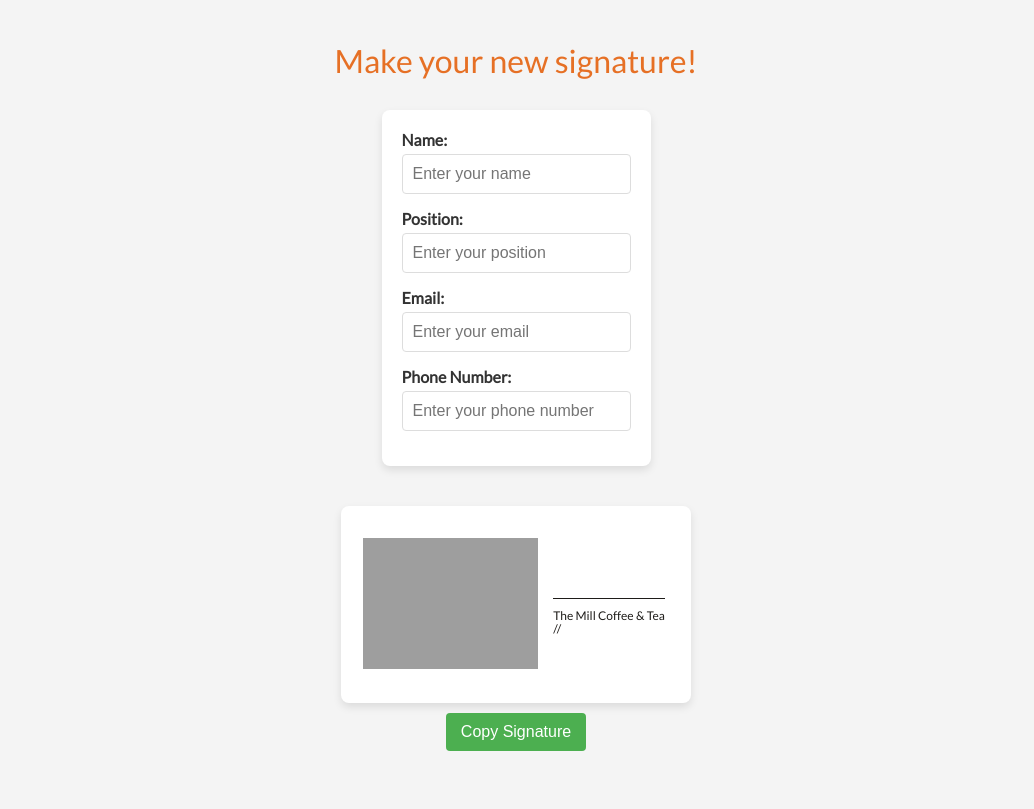
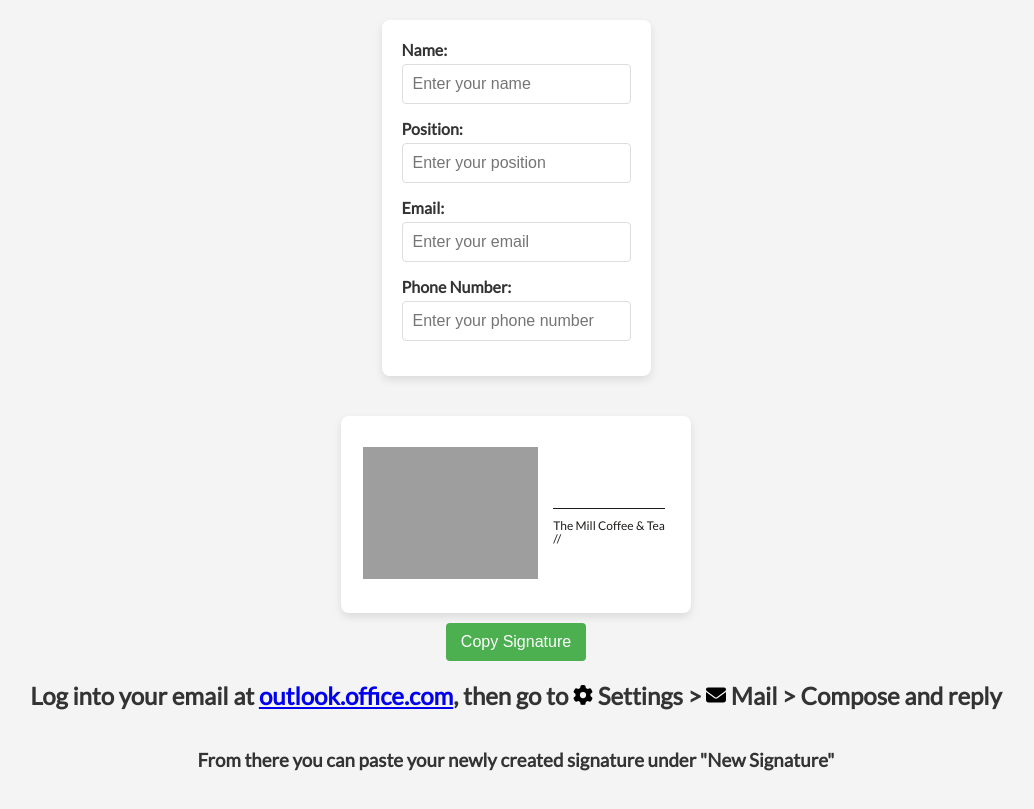
Before and after one commit to k7lly/SignatureBuilder, a plain HTML site: page index.html in a window 1280 px wide. Shown: the whole page, without its empty margins (124-1158 px from the left). Drawn offline with Linux system fonts and the light colour scheme; grey boxes are pictures that could not be loaded.

Commit message:
small tutorial

```diff
--- a/index.html
+++ b/index.html
@@ -71,10 +71,15 @@ body {
         .copy-button:hover {
             background-color: #45a049;
         }
+        .cog {
+            width: 20px;
+        }
+        .mail {
+            width: 20px;
+        }
     </style>
 </head>
 <body>
-    <h1>Make your new signature!</h1>
 
     <div class="input-container">
         <div class="input-field">
@@ -101,6 +106,11 @@ body {
 
     <button class="copy-button" id="copy-button">Copy Signature</button>
     <p id="copy-feedback" style="color: green; display: none;">Signature copied to clipboard!</p>
+
+    <h2>Log into your email at <a href="https://outlook.office.com/">outlook.office.com</a>, then go to <img src="gear-solid.svg" alt="Gear" class="cog"/> Settings > <img src="envelope-solid.svg" alt="mail" class="mail"/> Mail > Compose and reply</h2>
+    <h3>From there you can paste your newly created signature under "New Signature"</h3>
+
+
 
     <script>
         const nameInput = document.getElementById('name');
```
